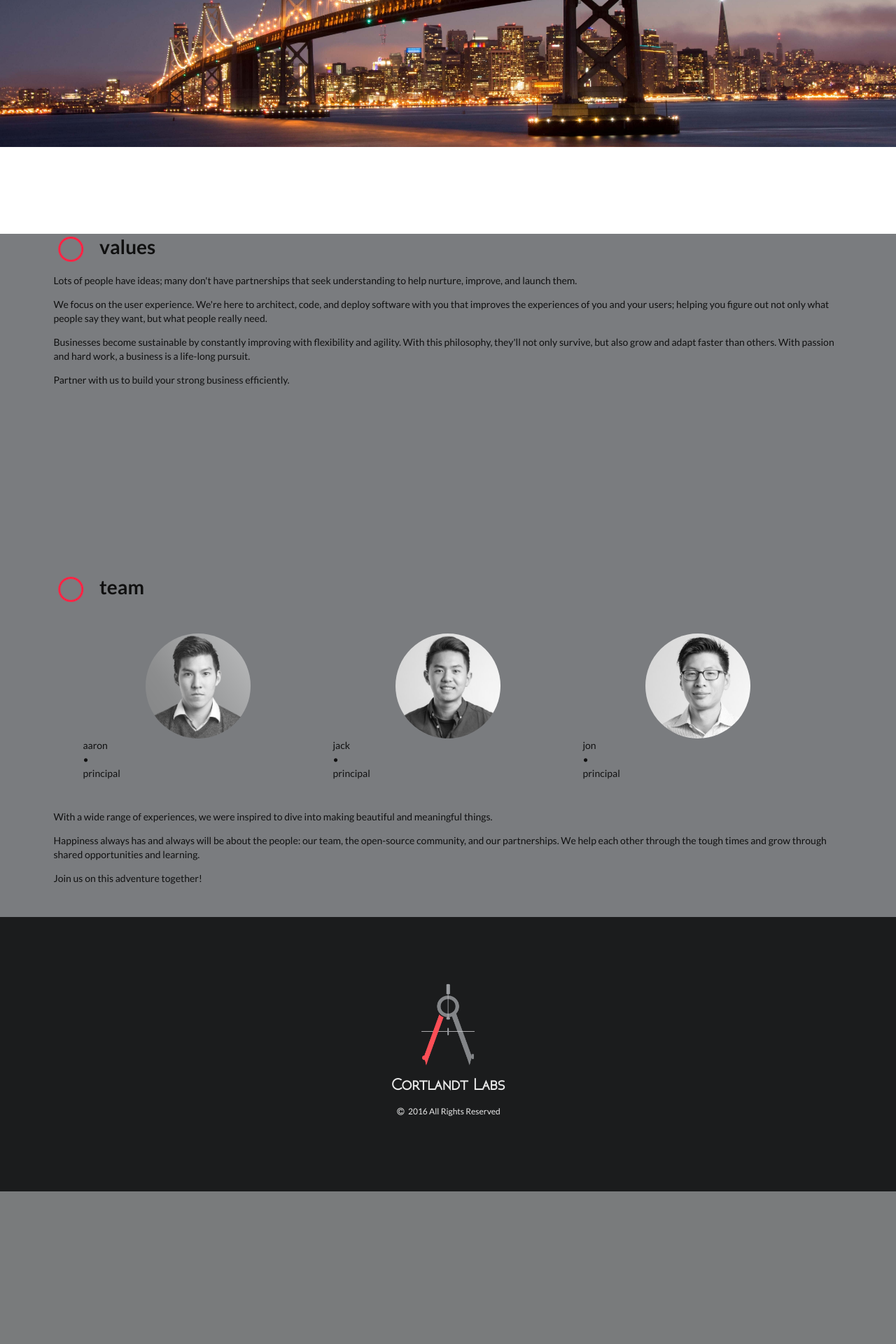
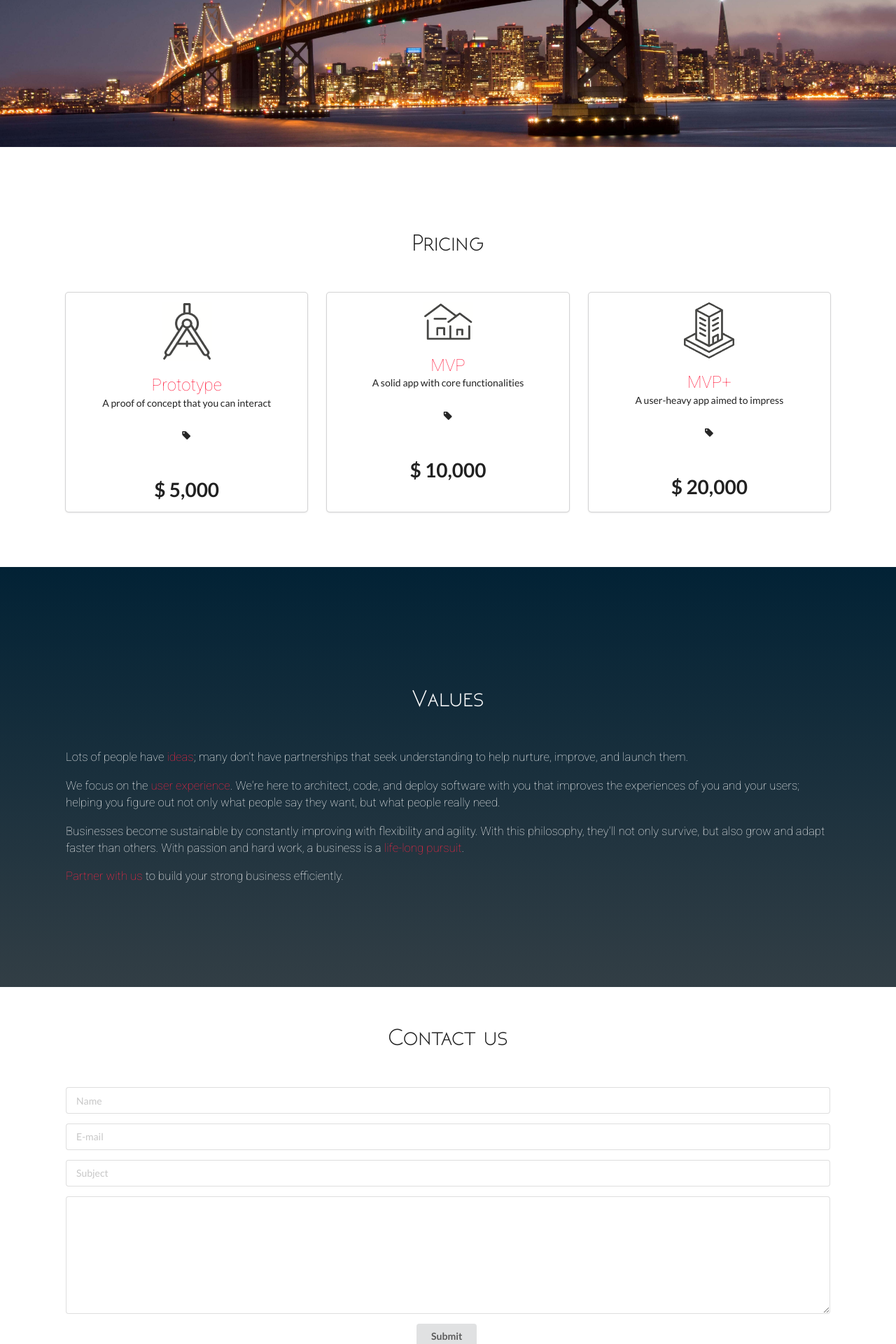
Before and after one commit to cortlandtlabs/cortlandtlabs.github.io, a PHP site: page / in a window 1280 px wide. Shown: the part 2200-4120 px from the top of the page at 70% size. Before the commit the page ends 3902 px from the top, so only its background shows below. Run offline with PHP 8.4, Linux system fonts and the light colour scheme; some libraries are stand-ins or nearby versions.

Commit message:
Complete basic structure

```diff
--- a/css/main.css
+++ b/css/main.css
@@ -1,6 +1,5 @@
 * {
   box-sizing: border-box;
-  /*overflow: hidden;*/
 }
 
 body {
@@ -170,15 +169,15 @@ body {
   .thirdSegment {
     min-height: 65%;
     width: 100%;
-    background-color: #323E45;
+    background: linear-gradient( #022235, #323E45);
   }
   .thirdSegment h1 {
     text-align: center;
     color: white;
+    font-size:2.5em;
     font-weight: 400;
     font-family: 'Neoteric';
   }
-
   .card {
     background-color: transparent !important;
   }
@@ -202,33 +201,70 @@ body {
     background-attachment: fixed;
   }
   .fifthSegment {
-    padding-bottom: 10%;
+    min-height: 75%;
   }
-    .fifthSegment p, .seventhSegment p {
-      font-size: 1.8em;
-      font-weight: lighter;
-    }
+  .fifthSegment h1 {
+    padding: 1em;
+    font-size:2.5em;
+    text-align: center;
+    font-weight: 400;
+    font-family: 'Neoteric';
+  }
+  .fifthSegment div {
+    text-align: center;
+  }
+  .package-image {
+    text-align: center;
+    width: 100px;
+    height: auto;
+    padding: 1em;
+  }
+  .fifthSegment h2{
+    margin: 0;
+    font-family: 'Roboto';
+    font-weight: 200;
+    color: #FF2444;
+  }
+  .price {
+    font-size: 2em;
+    padding: 0.5em;
+  }
   .sixthSegment {
-    height: 35em;
-    background-color: #7A7C7F;
+    min-height: 75%;
+    background: linear-gradient( #022235, #323E45);
   }
-  .seventhSegment {
-    padding-bottom: 10%;
+  .sixthSegment h1 {
+    font-size:2.5em;
+    padding: 1em;
+    text-align: center;
+    color: white;
+    font-weight: 400;
+    font-family: 'Neoteric';
   }
-  .team-photos {
-    margin: 2em !important;
+  .sixthSegment p {
+    font-family: 'Roboto';
+    color: white;
+    font-weight: 200;
+    font-size: 1.2em;
+    margin-bottom: 1em;
   }
-  .img-description {
+  .sixthSegment span {
+    color: #FF2444;
   }
-  .profile-pic:hover .img-description {
-    visibility: visible;
-    opacity: 0.8;
+  .seventhSegment h1 {
+    font-size:2.5em;
+    padding: 1em;
+    text-align: center;
+    font-weight: 400;
+    font-family: 'Neoteric';
+  }
+  .ui .form {
+    text-align: center;
+    margin-bottom: 4em;
   }
 
 /* Contact Form */
 .contact-form {
-  position: relative;
-  top: 20vh;
 }
 
   footer {
--- a/index.html
+++ b/index.html
@@ -63,29 +63,30 @@
   </div>
   <div class="secondSegment ui stackable padded grid ">
     <div class="fourteen wide left aligned middle aligned centered column">
-      <h1 >Are you looking to...</h1>
+      <h1 >Are <span>YOU</span> looking to...</h1>
       <h2>Design a <span>Proof of Concept</span> to raise capital?</h2>
       <h2>Create a <span>Minimum Viable Product</span> to attract users?</h2>
       <h2>Build a <span>Production-level App</span> to change the world?</h2>
     </div>
   </div>
-  <div class="thirdSegment ui stackable padded grid">
-    <div class="fourteen wide left aligned middle aligned centered column">
-      <h1 >Technology</h1>
+  <div class="thirdSegment ui padded grid">
+    <div class="fourteen wide middle aligned centered column">
+      <h1>Technology</h1>
+      <div class="ui divider"></div>
       <div class="ui three middle aligned cards">
         <div class="card">
           <div class="image">
-            <img src="assets/rails-logo.png">
+            <img src="assets/rails-logo.png" />
           </div>
         </div>
         <div class="card react">
           <div class="image">
-            <img src="assets/react-logo.png">
+            <img src="assets/react-logo.png" />
           </div>
         </div>
         <div class="card node">
           <div class="image">
-            <img src="assets/nodejs-icon.png">
+            <img src="assets/nodejs-icon.png" />
           </div>
         </div>
       </div>
@@ -93,21 +94,57 @@
   </div>
   <div class="fourthSegment segment">
   </div>
-  <div class="fifthSegment segment">
+  <div class="fifthSegment ui padded grid">
+    <div class="fourteen wide middle aligned centered column">
+      <h1>Pricing</h1>
+      <div class="ui three stackable centered aligned middle aligned cards">
+        <div class="card">
+          <div>
+            <img class="package-image" src="assets/prototype.png"/>
+          </div>
+          <h2>Prototype</h2>
+          <p>A proof of concept that you can interact</p>
+          <div class="ui horizontal divider"><i class="tag icon"></i></div>
+          <h3 class="price">
+            $ 5,000
+          </h3>
+        </div>
+        <div class="card">
+          <div>
+            <img class="package-image" src="assets/mvp.png"/>
+          </div>
+          <h2>MVP</h2>
+          <p>A solid app with core functionalities</p>
+          <div class="ui horizontal divider"><i class="tag icon"></i></div>
+          <h3 class="price">
+            $ 10,000
+          </h3>
+        </div>
+        <div class="card">
+          <div>
+            <img class="package-image" src="assets/mvp-plus.png"/>
+          </div>
+          <h2>MVP+</h2>
+          <p>A user-heavy app aimed to impress</p>
+          <div class="ui horizontal divider"><i class="tag icon"></i></div>
+          <h3 class="price">
+            $ 20,000
+          </h3>
+        </div>
+      </div>
+    </div>
   </div>
-  <div class="sixthSegment segment" id="values">
-    <div class="ui container">
-      <h1 class="ui header">
-        <i class="ui cortlandt-red small circle thin icon">
-        </i>
-        values
+  <div class="sixthSegment ui padded grid " id="values">
+    <div class="fourteen wide middle aligned centered column">
+      <h1>
+        Values
       </h1>
       <p>
-        Lots of people have ideas; many don't have partnerships that seek
+        Lots of people have <span>ideas</span>; many don't have partnerships that seek
         understanding to help nurture, improve, and launch them.
       </p>
       <p>
-        We focus on the user experience. We're here to architect, code, and
+        We focus on the <span>user experience</span>. We're here to architect, code, and
         deploy software with you that improves the experiences of you and your
         users; helping you figure out not only what people say they want,
         but what people really need.
@@ -116,50 +153,37 @@
         Businesses become sustainable by constantly improving with
         flexibility and agility. With this philosophy, they'll not only
         survive, but also grow and adapt faster than others. With passion and
-        hard work, a business is a life-long pursuit.
+        hard work, a business is a <span>life-long pursuit</span>.
       </p>
       <p>
-        Partner with us to build your strong business efficiently.
+        <span>Partner with us</span> to build your strong business efficiently.
       </p>
     </div>
   </div>
-
-  <div class="sixthSegment segment" id="team">
-    <div class="ui container">
-      <h1 class="ui header">
-        <i class="ui cortlandt-red small circle thin icon">
-        </i>
-        team
-      </h1>
-      <div class="team-photos ui three column grid">
-        <div class="profile-pic column">
-            <img id="aaron-profile-pic" class= "ui small centered circular image" src="assets/aaron.jpg" />
-            <p class="img-description">aaron<br>•<br>principal</p>
+  <div class="seventhSegment ui padded grid">
+    <div class="fourteen wide middle aligned centered column">
+      <form class="ui form" action="https://formspree.io/cortlandtlabs@gmail.com" method="POST">
+          <h1>
+            Contact us
+          </h1>
+        <div class="field">
+          <input type="text" name="name" placeholder="Name" required />
         </div>
-        <div class="profile-pic column">
-            <img id="jack-profile-pic" class= "ui small centered circular image" src="assets/jack.jpg" />
-            <p class="img-description">jack<br>•<br>principal</p>
+        <div class="field">
+          <input type="email" name="email" placeholder="E-mail" required />
         </div>
-        <div class="profile-pic column">
-            <img id="jon-profile-pic" class= "ui small centered circular image" src="assets/jon.jpg" />
-            <p class="img-description">jon<br>•<br>principal</p>
+        <div class="field">
+          <input type="text" name="_subject" placeholder="Subject" required />
         </div>
-      </div>
-      <p>
-        With a wide range of experiences, we were inspired to dive into making
-        beautiful and meaningful things.
-      </p>
-      <p>
-        Happiness always has and always will be about the people: our team, the
-        open-source community, and our partnerships. We help each other through
-        the tough times and grow through shared opportunities and learning.
-      </p>
-      <p>
-        Join us on this adventure together!
-      </p>
+        <div class="field">
+          <textarea name="message"></textarea>
+        </div>
+        <input type="text" name="_gotcha" style="display:none" />
+        <input type="hidden" name="_next" value="http://cortlandtlabs.co/" />
+        <button class="ui button" type="submit" value="Send">Submit</button>
+      </form>
     </div>
   </div>
-
   <footer class="ui inverted vertical footer segment">
     <img src="assets/Cortlandt-Labs-logo.png">
     <h2>Cortlandt Labs</h2>
```
Also changed, not shown: assets/mvp-plus.png (added), assets/mvp.png (added), assets/prototype.png (added).
